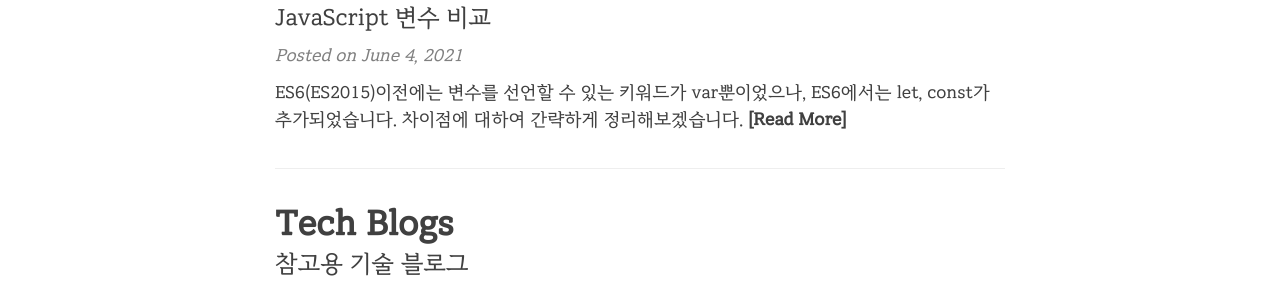
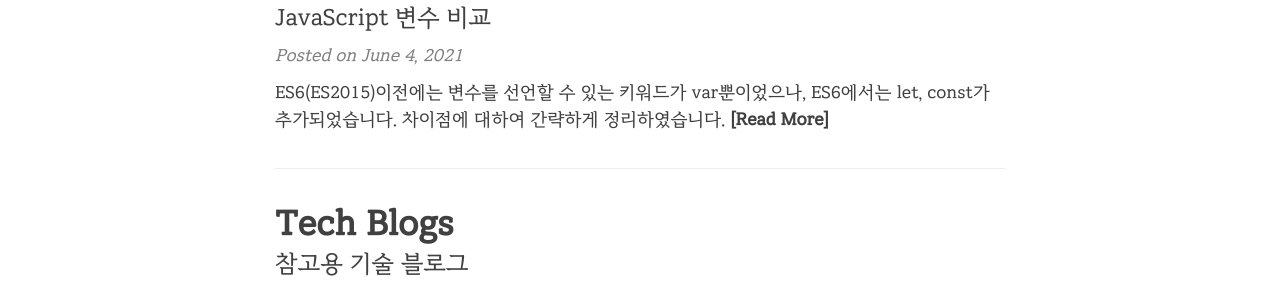
Before and after one commit to 1stGugu/1stGugu.github.io, a Jekyll site: the page built from index.html, in a window 1280 px wide and 900 px high. Shown: the part 381-673 px from the top of the window. Built offline with Jekyll 4.4.1, drawn with Linux system fonts in a browser that asks for light colours; nearby versions of some CDN libraries; the list of posts is cut into pages by our own code.

Commit message:
Update 2021-06-04-variable.md

```diff
--- a/_posts/2021-06-04-variable.md
+++ b/_posts/2021-06-04-variable.md
@@ -10,7 +10,7 @@ tags: [DEV, Javascript]
 comments: true
 ---
 
-ES6(ES2015)이전에는 변수를 선언할 수 있는 키워드가 var뿐이었으나, ES6에서는 let, const가 추가되었습니다. 차이점에 대하여 간략하게 정리해보겠습니다.
+ES6(ES2015)이전에는 변수를 선언할 수 있는 키워드가 var뿐이었으나, ES6에서는 let, const가 추가되었습니다. 차이점에 대하여 간략하게 정리하였습니다.
 
 {: .box-note}
 1) var는 함수 레벨 스코프이고 let, const는 블럭 레벨 스코프입니다.
```
